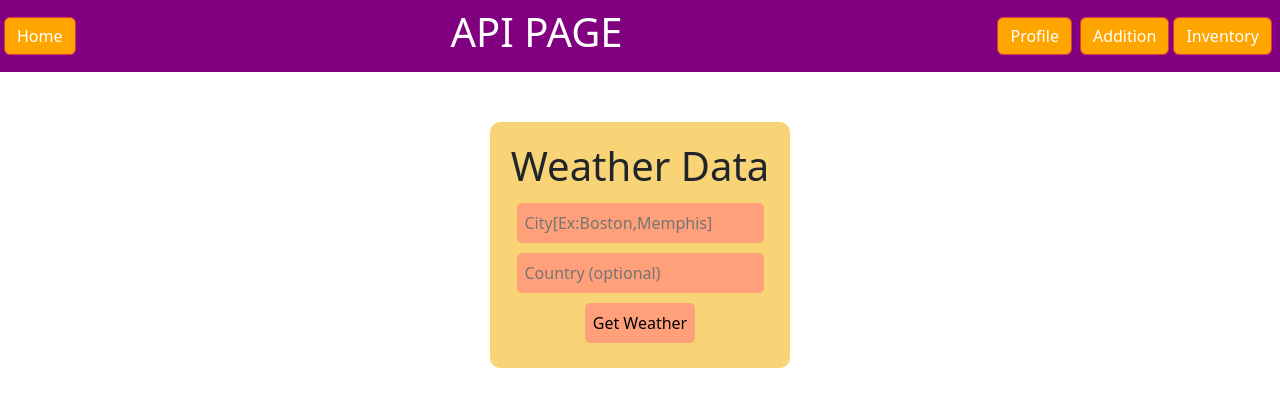
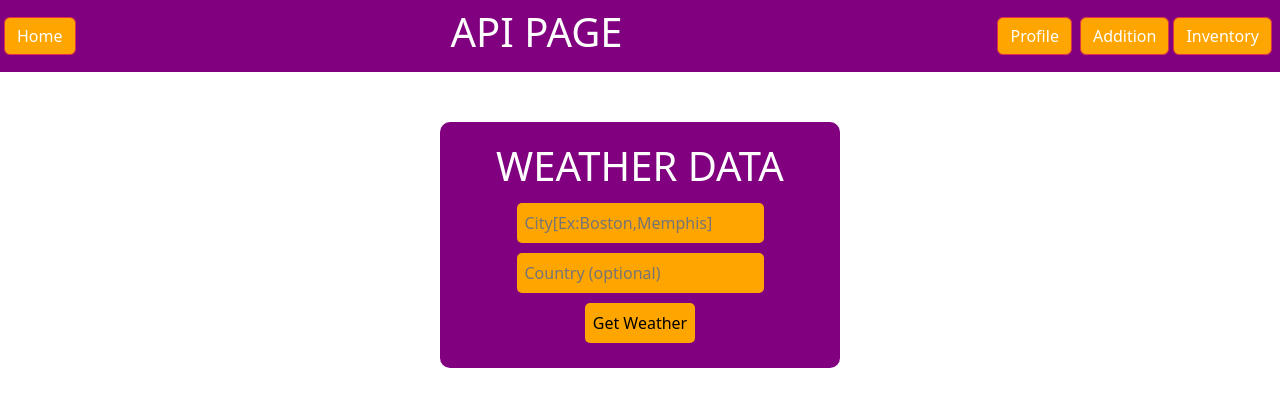
Before and after one commit to somasekhar7/anitha-docker-app, a React (Create React App) app in the folder source_code/client/: page /MyAPI in a window 1280 px wide. Shown: the top 406 px of the page. Built offline with nearby package versions, Linux system fonts and the light colour scheme.

Commit message:
look changes for api page

```diff
--- a/source_code/client/src/MyAPI.js
+++ b/source_code/client/src/MyAPI.js
@@ -52,23 +52,26 @@ const APIdemo = () => {
                     </button>
                 </div>
             </nav>
-            <div className="weather-container">
+            <div style={{ backgroundColor: 'purple'}} className="weather-container">
             <header className="App-header">
-                <h1 align="center">Weather Data</h1>
+                <h1 align="center" style={myIS}>WEATHER DATA</h1>
+
             </header>
             <input
                 type="text"
                 value={city}
                 onChange={(e) => setCity(e.target.value)}
                 placeholder="City[Ex:Boston,Memphis]"
+                style={{ backgroundColor: 'orange'}}
             />
             <input
                 type="text"
                 value={country}
                 onChange={(e) => setCountry(e.target.value)}
                 placeholder="Country (optional)"
+                style={{ backgroundColor: 'orange'}}
             />
-            <button onClick={fetchWeather}>Get Weather</button>
+            <button style={{ backgroundColor: 'orange'}} onClick={fetchWeather}>Get Weather</button>
             {error && <div className="error-message">City not found. Please enter a valid city.</div>}
             {weather && !error && (
                 <div className="weather-details">
--- a/source_code/client/src/Weather.css
+++ b/source_code/client/src/Weather.css
@@ -3,11 +3,11 @@
     flex-direction: column;
     align-items: center;
     justify-content: center;
-    background-color: #F9D477; /* Yellow */
+
     padding: 20px;
     border-radius: 10px;
     margin: 50px auto;
-    width: 300px;
+    width: 400px;
   }
 
   .weather-container input,
@@ -16,7 +16,7 @@
     padding: 8px;
     border-radius: 5px;
     border: none;
-    background-color:#FFA07A;
+
   }
 
   .weather-details {
```
